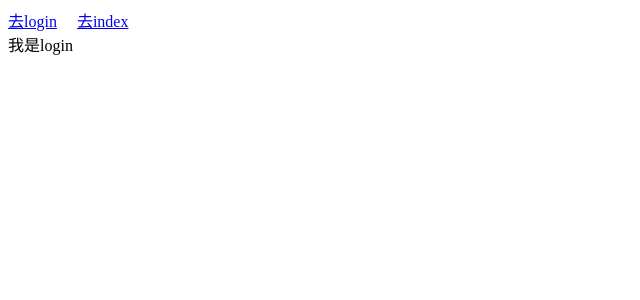
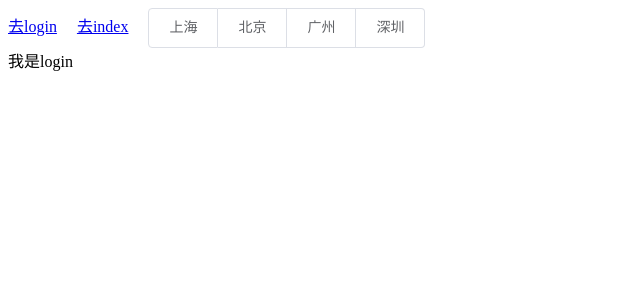
Before and after one commit to mingzi-mjd/heimamm, a Vue app: page /#/login in a window 1280 px wide. Shown: the top 300 px of the page, without its empty margins (0-640 px from the left). Built offline with nearby package versions, Linux system fonts and the light colour scheme.

Commit message:
element-ui安装

```diff
--- a/package.json
+++ b/package.json
@@ -9,6 +9,7 @@
   },
   "dependencies": {
     "core-js": "^3.4.4",
+    "element-ui": "^2.13.0",
     "vue": "^2.6.10",
     "vue-router": "^3.1.3"
   },
--- a/src/App.vue
+++ b/src/App.vue
@@ -2,18 +2,25 @@
   <div>
     <a href="#/login">去login</a>
     <a href="#/index">去index</a>
+      <el-radio-group v-model="radio1">
+        <el-radio-button label="上海"></el-radio-button>
+        <el-radio-button label="北京"></el-radio-button>
+        <el-radio-button label="广州"></el-radio-button>
+        <el-radio-button label="深圳"></el-radio-button>
+      </el-radio-group>
     <router-view></router-view>
   </div>
 </template>
 
 <script>
 export default {
-
-}
+  // 组件名称在插件中可以看到
+  name: "app"
+};
 </script>
 
 <style>
 a {
-  margin-right: 20px
+  margin-right: 20px;
 }
 </style>
--- a/src/views/index/index.vue
+++ b/src/views/index/index.vue
@@ -4,6 +4,7 @@
 
 <script>
 export default {
+  // 组件名称在插件中可以看到
   name: 'index'
 }
 </script>
--- a/src/views/login/login.vue
+++ b/src/views/login/login.vue
@@ -4,6 +4,7 @@
 
 <script>
 export default {
+  // 组件名称在插件中可以看到
   name: 'login'
 }
 </script>
```
Also changed, not shown: src/main.js (+7 -0 lines), 1 other file (tests, documents, lock files or other folders).
